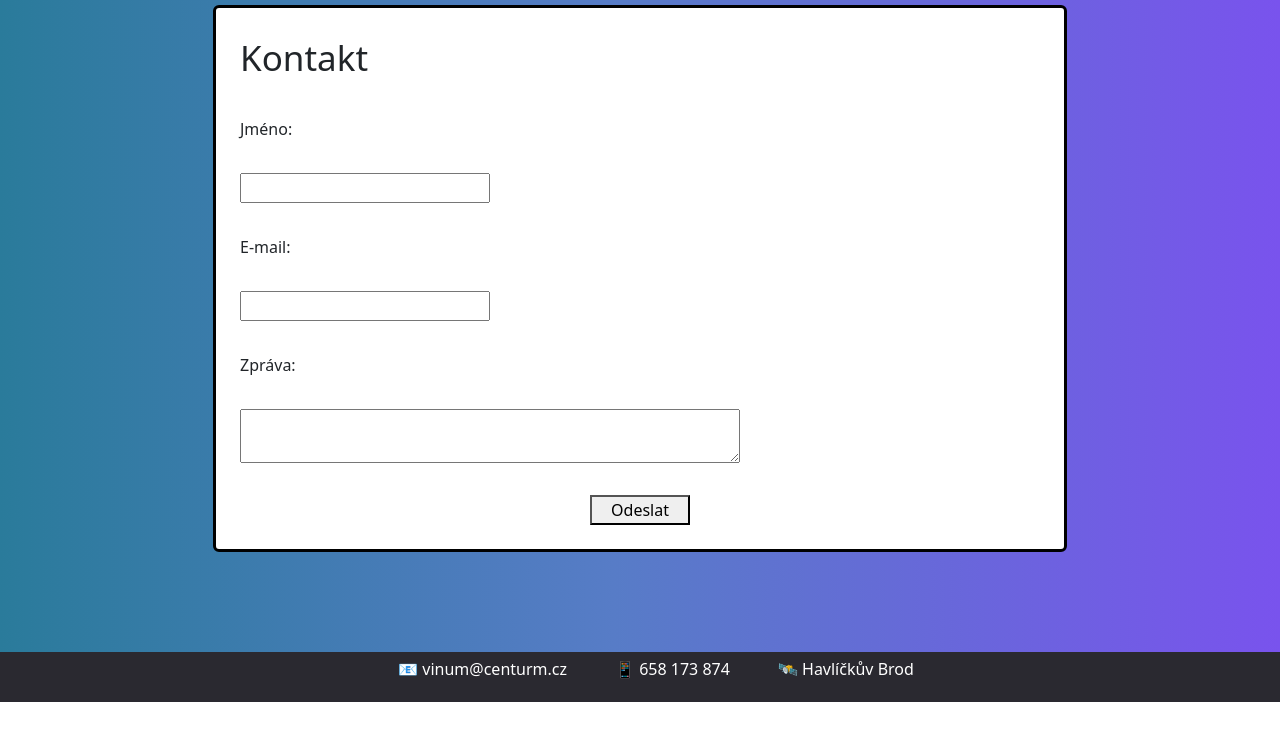
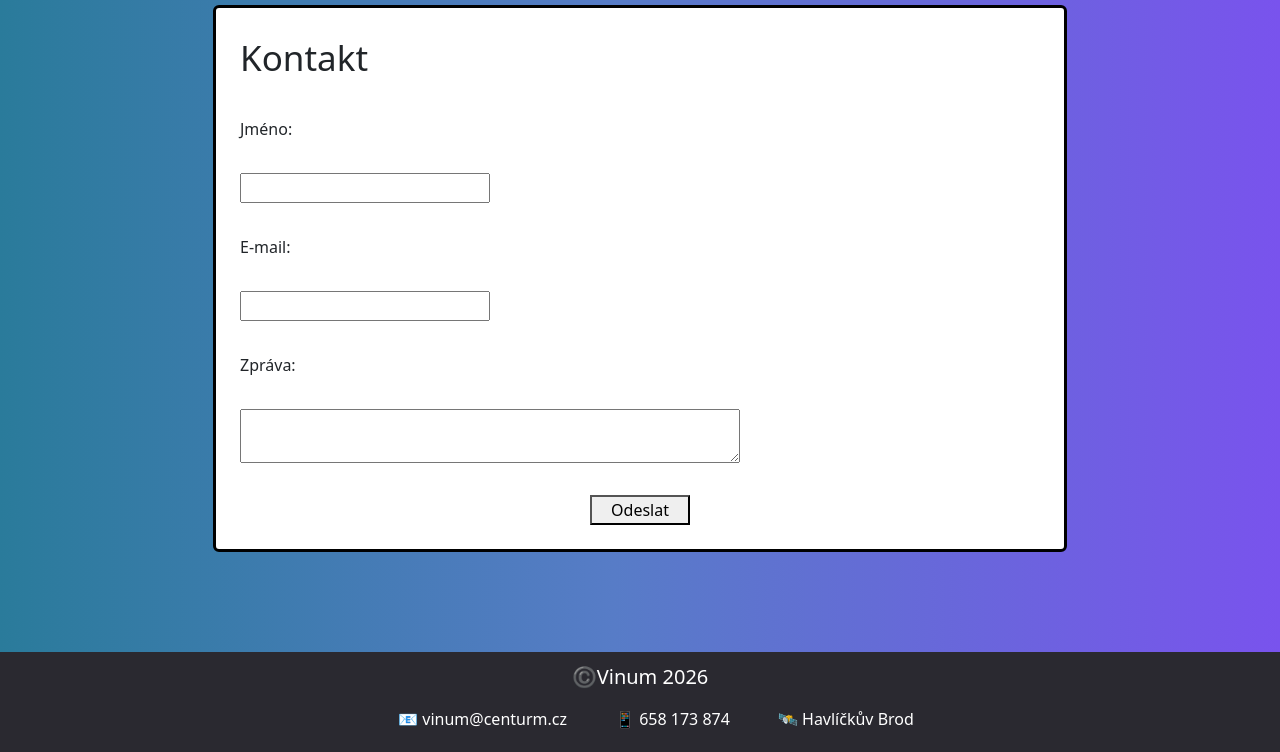
Before and after one commit to Spamfur/skolni-stranka, a website: page index.html in a window 1280 px wide. Shown: the part 2471-3223 px from the top of the page. Before the commit the page ends 3173 px from the top, so only its background shows below. Drawn offline with nearby package versions, Linux system fonts and the light colour scheme.

Commit message:
Finishing touches

```diff
--- a/css/mystyle.css
+++ b/css/mystyle.css
@@ -25,6 +25,10 @@ body{
 
 .fs-md{
     font-size: 35px;
+}
+
+.fs-sm{
+    font-size: 20px;
 }
 
 .card-width{
--- a/index.html
+++ b/index.html
@@ -164,6 +164,7 @@
     </section>
 
     <footer>
+      <p class = "d-flex justify-content-center footer-bottom fs-sm">©️Vinum 2026</p>
       <div class = "footer-bottom">
         <ul class = "d-flex justify-content-center align-items-center flex-row gap-5">
           <li>📧 vinum@centurm.cz</li>
```
